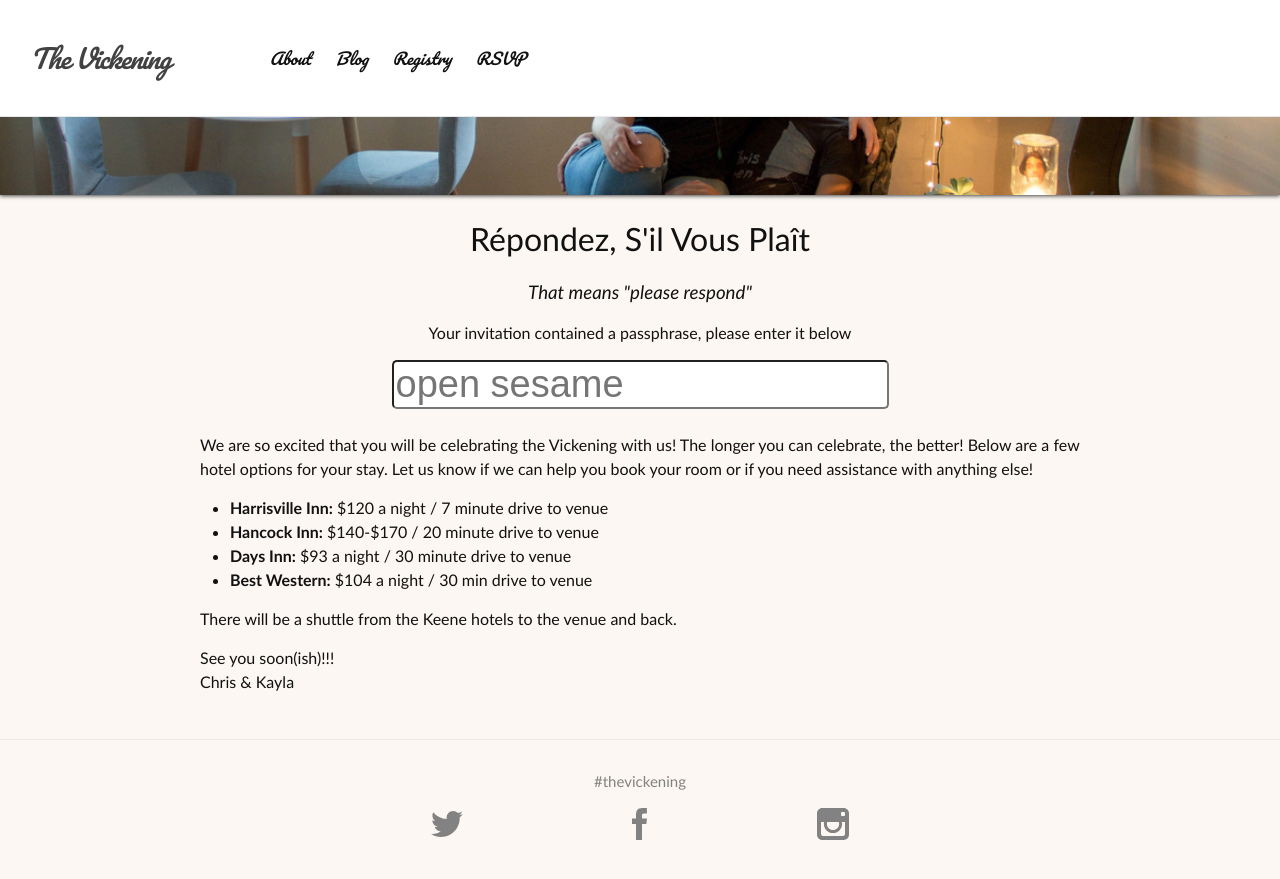
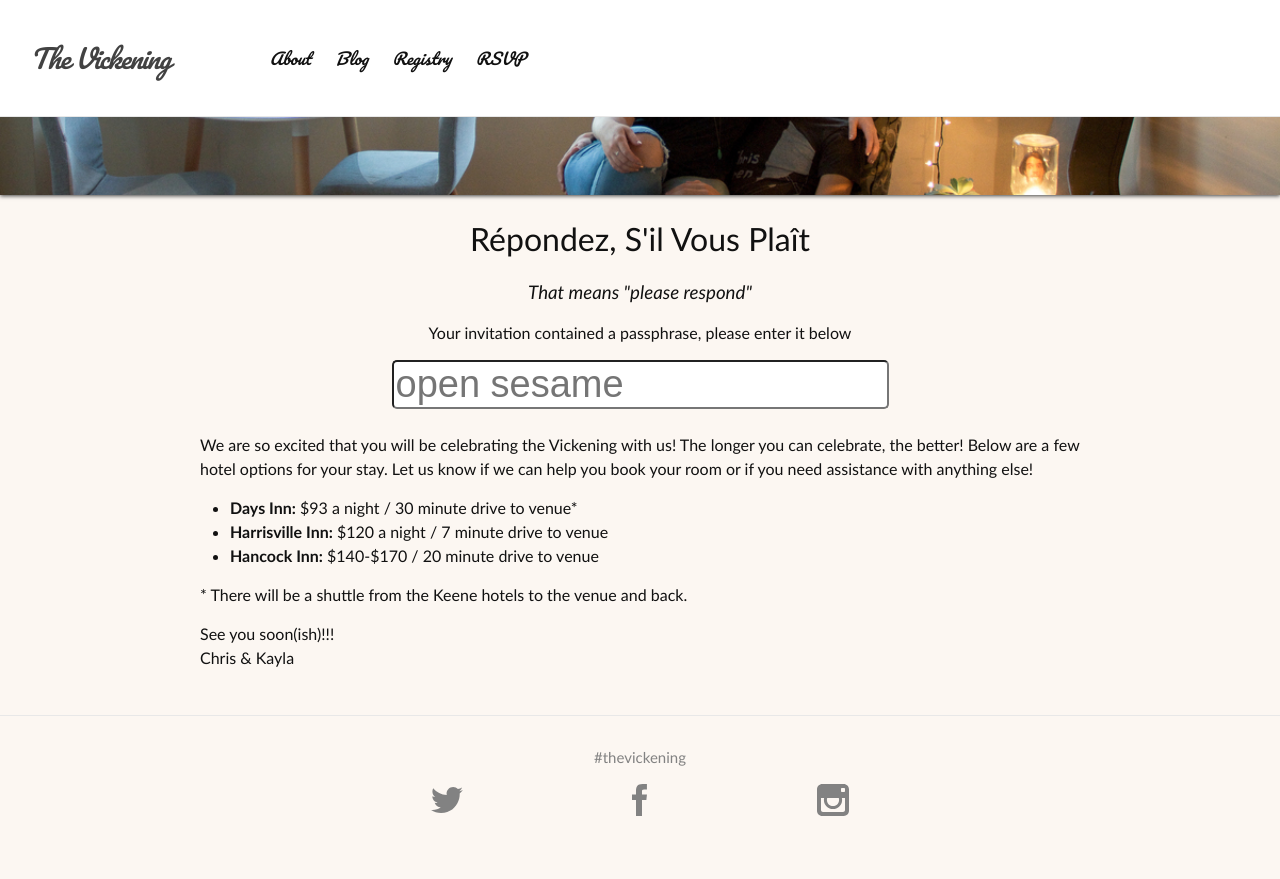
Before and after one commit to chrisinajar/thevickening.com, a Jekyll site: the page built from rsvp.md, in a window 1280 px wide and 900 px high, scrolled down 215 px. Shown: the top 879 px of the window. Built offline with Jekyll 4.4.1, drawn with Linux system fonts in a browser that asks for light colours.

Commit message:
Create rsvp.md

```diff
--- a/rsvp.md
+++ b/rsvp.md
@@ -20,14 +20,13 @@ permalink: /rsvp/
     </p>
     <p>
       <ul>
+        <li><b>Days Inn:</b> $93 a night / 30 minute drive to venue*  </li>
         <li><b>Harrisville Inn:</b> $120 a night / 7 minute drive to venue </li>
         <li><b>Hancock Inn:</b> $140-$170 /  20 minute drive to venue </li>
-        <li><b>Days Inn:</b> $93 a night / 30 minute drive to venue  </li>
-        <li><b>Best Western:</b> $104 a night / 30 min drive to venue </li>
       </ul>
     </p>
     <p>
-      There will be a shuttle from the Keene hotels to the venue and back.
+      * There will be a shuttle from the Keene hotels to the venue and back.
     </p>
     <p>
       See you soon(ish)!!!
```
